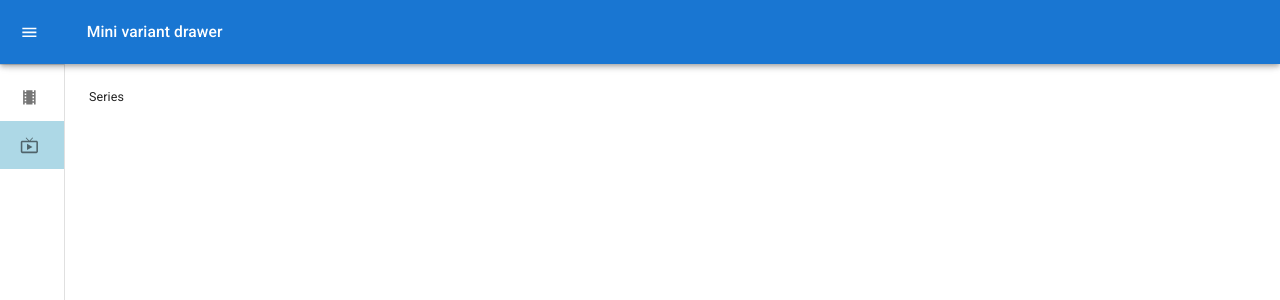
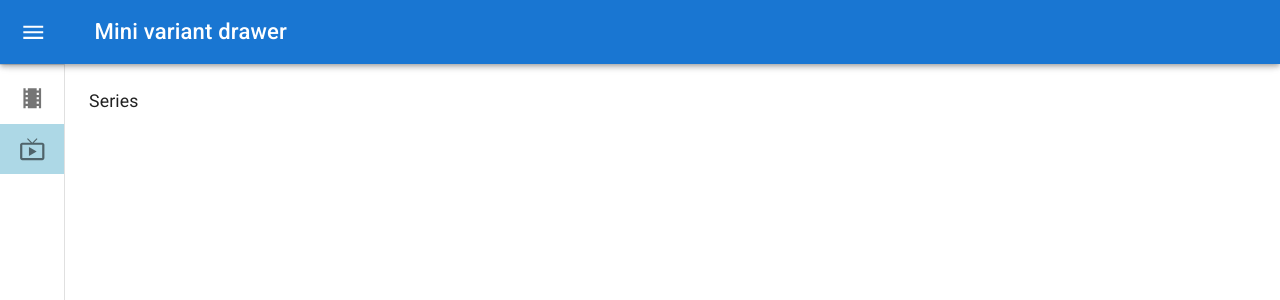
Before and after one commit to itolog/r_yokino, a React (Vite) app: page /series in a window 1280 px wide. Shown: the top 300 px of the page. Built offline with nearby package versions, Linux system fonts and the light colour scheme.

Commit message:
added theme

```diff
--- a/src/App.tsx
+++ b/src/App.tsx
@@ -1,6 +1,10 @@
 import AppRouter from "@/router/AppRouter/AppRouter";
 
+import useTheme from "@/assets/hooks/settings/useTheme.tsx";
+
 function App() {
+  useTheme();
+
   return <AppRouter />;
 }
 
--- /dev/null
+++ b/src/assets/hooks/settings/useTheme.tsx
@@ -0,0 +1,17 @@
+import { useEffect } from "react";
+
+import { useAppSelector } from "@/store/hooks.ts";
+import { getTheme } from "@/store/selectors.ts";
+
+const useTheme = () => {
+  const theme = useAppSelector(getTheme);
+  useEffect(() => {
+    const root = document.querySelector("html");
+    if (root) {
+      root.dataset.theme = theme;
+    }
+    console.log(root);
+  }, [theme]);
+};
+
+export default useTheme;
--- a/src/layouts/DrawerLayout/DrawerLayout.tsx
+++ b/src/layouts/DrawerLayout/DrawerLayout.tsx
@@ -1,7 +1,6 @@
 import { Outlet } from "react-router-dom";
 
 import ChevronLeftIcon from "@mui/icons-material/ChevronLeft";
-import ChevronRightIcon from "@mui/icons-material/ChevronRight";
 import MenuIcon from "@mui/icons-material/Menu";
 import MuiAppBar, { AppBarProps as MuiAppBarProps } from "@mui/material/AppBar";
 import Box from "@mui/material/Box";
@@ -9,7 +8,7 @@ import Divider from "@mui/material/Divider";
 import MuiDrawer from "@mui/material/Drawer";
 import IconButton from "@mui/material/IconButton";
 import List from "@mui/material/List";
-import { CSSObject, styled, Theme, useTheme } from "@mui/material/styles";
+import { CSSObject, styled, Theme } from "@mui/material/styles";
 import Toolbar from "@mui/material/Toolbar";
 import Typography from "@mui/material/Typography";
 
@@ -92,7 +91,6 @@ const Drawer = styled(MuiDrawer, { shouldForwardProp: (prop) => prop !== "open"
 }));
 
 const DrawerLayout = () => {
-  const theme = useTheme();
   const dispatch = useAppDispatch();
   const drawerOpen = useAppSelector(getDrawerOpen);
 
@@ -130,7 +128,7 @@ const DrawerLayout = () => {
         <DrawerHeader>
           <Settings />
           <IconButton onClick={handleDrawerClose}>
-            {theme.direction === "rtl" ? <ChevronRightIcon /> : <ChevronLeftIcon />}
+            <ChevronLeftIcon />
           </IconButton>
         </DrawerHeader>
         <Divider />
--- /dev/null
+++ b/src/styles/abstracts/_theme.scss
@@ -0,0 +1,7 @@
+:root[data-theme='light'] {
+  --primary-color: red
+}
+
+:root[data-theme='dark'] {
+  --primary-color: lime
+}
--- a/src/styles/abstracts/index.scss
+++ b/src/styles/abstracts/index.scss
@@ -1 +1,2 @@
 @import "variables";
+@import "theme";
--- a/src/styles/base/_global.scss
+++ b/src/styles/base/_global.scss
@@ -2,11 +2,11 @@ html, body {
   width: 100%;
   height: 100%;
   font-family: Roboto, Inter, Avenir, Helvetica, Arial, sans-serif;
-  font-size: calc(var(--base-unit) * .6);
-  line-height: calc(var(--base-unit) * .75);
+  font-size: calc(var(--base-unit) * .85);
+  line-height: normal;
   font-weight: 400;
   color: #0f0f0f;
-  background-color: #f6f6f6;
+  background-color: var(--primary-color);
   font-synthesis: none;
   text-rendering: optimizelegibility;
   -webkit-font-smoothing: antialiased;
```
